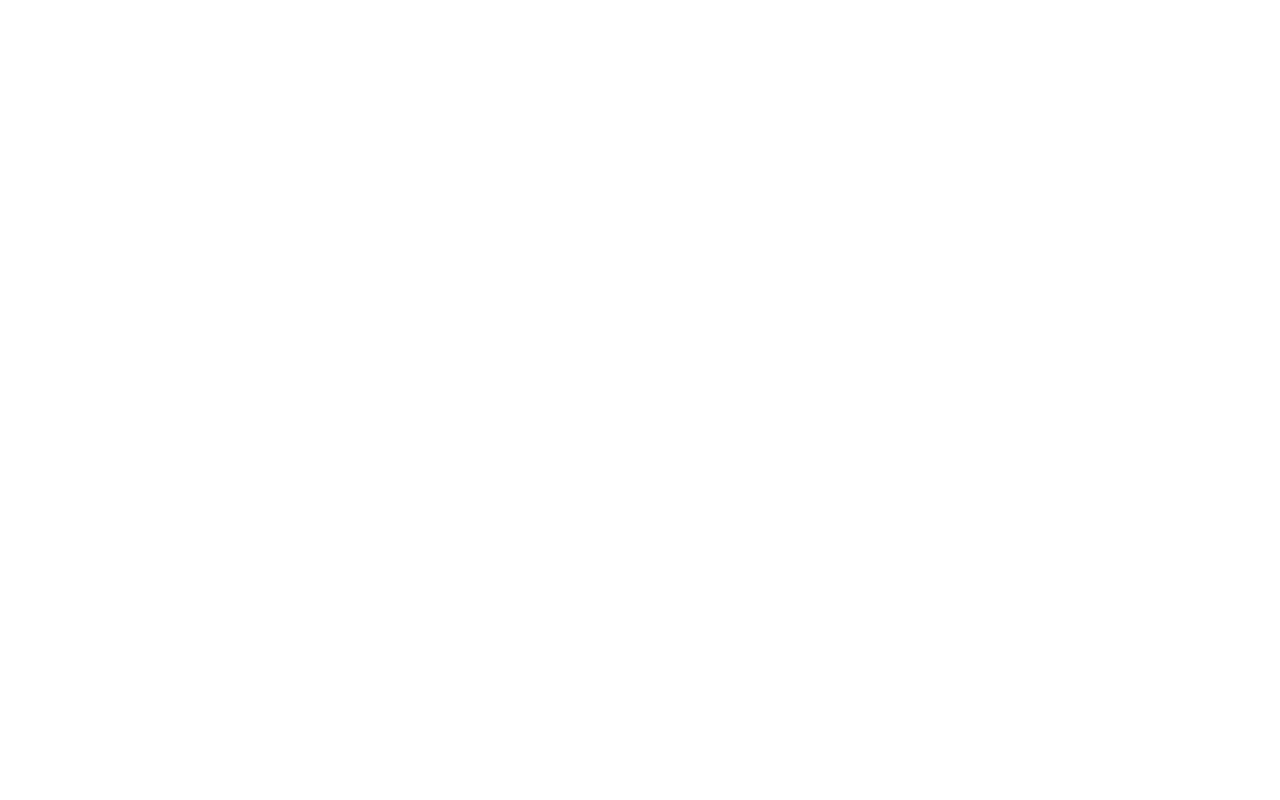
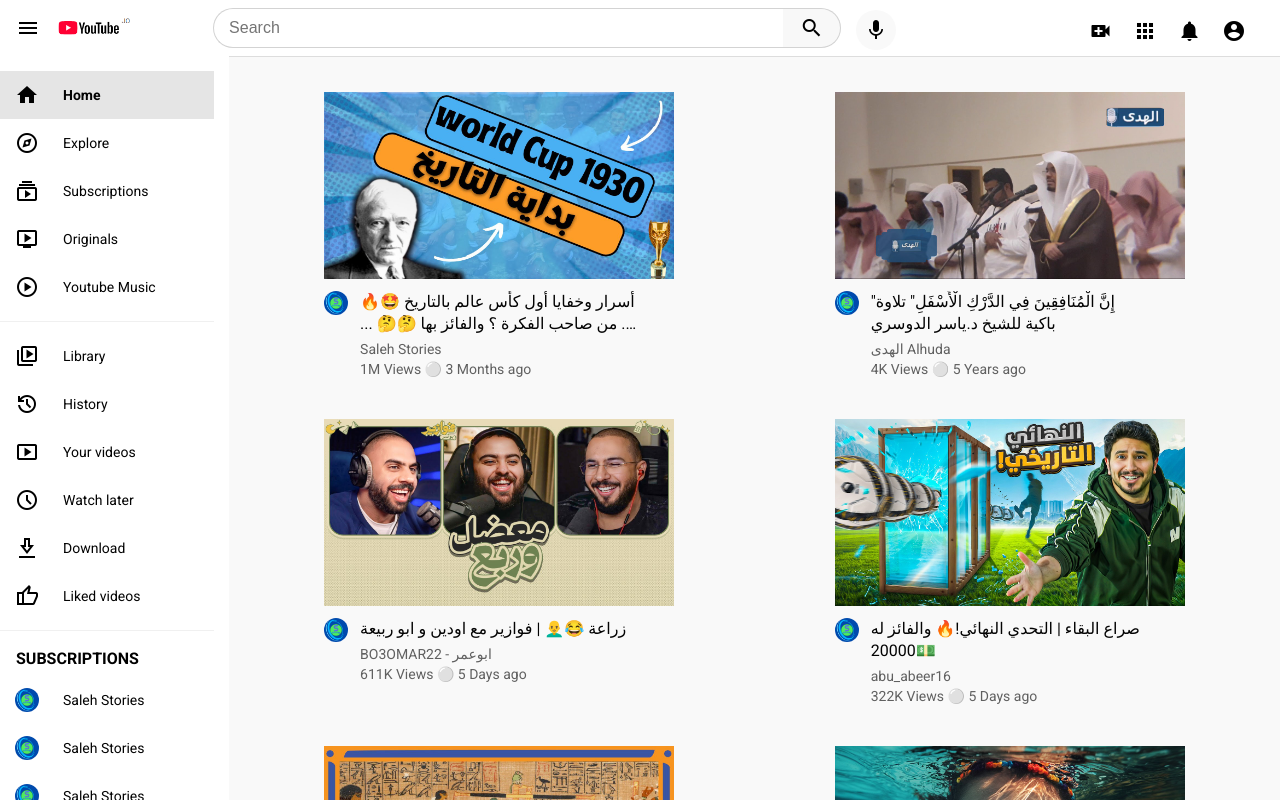
Before and after one commit to SalehMusleh04/Youtube_HP, a plain HTML site: page index.html in a window 1280 px wide. Drawn offline with nearby package versions, Linux system fonts and the light colour scheme.

Commit message:
Youtube-webpage

```diff
--- a/index.html
+++ b/index.html
@@ -0,0 +1,218 @@
+<!DOCTYPE html>
+<html lang="en">
+<head>
+    <meta charset="UTF-8">
+    <meta name="viewport" content="width=device-width, initial-scale=1.0">
+    <link rel="stylesheet" href="style.css">
+    <link rel="stylesheet" href="https://fonts.googleapis.com/icon?family=Material+Icons">
+    <link rel="stylesheet" href="https://fonts.googleapis.com/css2?family=Material+Symbols+Outlined&display=swap" />
+
+    <title>Youtube</title>
+</head>
+<body>
+    <header>
+<div class="left-section">
+ <i class="material-icons">menu</i>
+<img src="youtube_img.png" alt="Youtube-Logo">
+
+</div>
+
+<div class="mid-section">
+<form action="">
+    <input type="text" placeholder="Search">
+   <button><i class="material-icons">search</i></button>
+</form>
+<i class="material-icons">mic</i>
+</div>
+
+<div class="right-section">
+    <a href=""><i class="material-icons">video_call</i></a>
+    <a href=""><i class="material-icons">apps</i></a>
+    <a href=""><i class="material-icons">notifications</i></a>
+    <a href=""><i class="material-icons">account_circle</i></a>
+</div>
+</header>
+
+
+    <div class="content-area" >
+<aside>
+ <nav>
+
+   <a href="" class="nav-link active">
+    <i class="material-icons">home</i>
+     <span id="active-span">Home</span>
+   </a>
+
+   <a href="" class="nav-link">
+    <i class="material-symbols-outlined">&#xe87a;</i>
+     <span>Explore</span>
+   </a>
+
+   <a href="" class="nav-link">
+    <i class="material-symbols-outlined">&#xe064;</i>
+     <span>Subscriptions</span>
+   </a>
+
+   <a href="" class="nav-link">
+    <i class="material-symbols-outlined">&#xe639;</i>
+     <span>Originals</span>
+   </a>
+
+   <a href="" class="nav-link">
+    <i class="material-symbols-outlined">&#xe1c4;</i>
+     <span>Youtube Music</span>
+   </a>
+<hr>
+
+<a href="" class="nav-link">
+    <i class="material-symbols-outlined">&#xe04a;</i>
+     <span>Library</span>
+   </a>
+   <a href="" class="nav-link">
+    <i class="material-symbols-outlined">&#xe889;</i>
+     <span>History</span>
+   </a>
+   <a href="" class="nav-link">
+    <i class="material-symbols-outlined">&#xf06a;</i>
+     <span>Your videos</span>
+   </a>
+   <a href="" class="nav-link">
+    <i class="material-symbols-outlined">&#xe8b5;</i>
+     <span>Watch later</span>
+   </a>
+   <a href="" class="nav-link">
+    <i class="material-symbols-outlined">&#xf523;</i>
+     <span>Download</span>
+   </a>
+   <a href="" class="nav-link">
+    <i class="material-symbols-outlined">&#xe8dc;</i>
+     <span>Liked videos</span>
+   </a>
+<hr>
+<p>Subscriptions</p>
+
+<a href="" class="nav-link">
+    <img class="img-channel" src="Saleh-Channel.jpg" alt="Saleh-Stories">
+     <span>Saleh Stories</span>
+   </a>
+   <a href="" class="nav-link">
+    <img class="img-channel" src="Saleh-Channel.jpg" alt="Saleh-Stories">
+     <span>Saleh Stories</span>
+   </a>
+   <a href="" class="nav-link">
+    <img class="img-channel" src="Saleh-Channel.jpg" alt="Saleh-Stories">
+     <span>Saleh Stories</span>
+   </a>
+   <a href="" class="nav-link">
+    <img class="img-channel" src="Saleh-Channel.jpg" alt="Saleh-Stories">
+     <span>Saleh Stories</span>
+   </a>
+ </nav>
+</aside>
+
+<main>
+
+    <div class="videos-container">
+        <div class="video">
+            <div class="thumbnail">
+                <img src="FirstWorldCup.jpg" alt="Fifa 1930">
+            </div>
+            <div class="video-details">
+               <div class="creator-img">
+                 <img src="Saleh-Channel.jpg" alt="Saleh-Stories" class="img-channel">
+               </div>
+               <div class="title">
+                <a href="" class="video-title"> أسرار وخفايا أول كأس عالم بالتاريخ 🤩🔥 ... من صاحب الفكرة ؟ والفائز بها 🤔🤔 ... تفاصيل مثيرة 🤯🔥</a>
+                <a href="" class="video-creator">Saleh Stories <i class="material-icons">&#xe86c;</i></a>
+                <span>1M Views ⚪ 3 Months ago</span>
+               </div>
+            </div>
+        </div>
+
+        <div class="video">
+          <div class="thumbnail">
+              <img src="YD.jpg" alt="Fifa 1930">
+          </div>
+          <div class="video-details">
+             <div class="creator-img">
+               <img src="Saleh-Channel.jpg" alt="Saleh-Stories" class="img-channel">
+             </div>
+             <div class="title">
+              <a href="" class="video-title"> "إِنَّ الْمُنَافِقِينَ فِي الدَّرْكِ الْأَسْفَلِ" تلاوة باكية للشيخ د.ياسر الدوسري</a>
+              <a href="" class="video-creator">الهدى Alhuda <i class="material-icons">&#xe86c;</i></a>
+              <span>4K Views ⚪ 5 Years ago</span>
+             </div>
+          </div>
+      </div>
+      <div class="video">
+        <div class="thumbnail">
+            <img src="BO-OMAR.jpg" alt="Fifa 1930">
+        </div>
+        <div class="video-details">
+           <div class="creator-img">
+             <img src="Saleh-Channel.jpg" alt="Saleh-Stories" class="img-channel">
+           </div>
+           <div class="title">
+            <a href="" class="video-title"> زراعة 😂👨‍🦲 | فوازير مع اودين و ابو ربيعة</a>
+            <a href="" class="video-creator">BO3OMAR22 - ابوعمر <i class="material-icons">&#xe86c;</i></a>
+            <span>611K Views ⚪ 5 Days ago</span>
+           </div>
+        </div>
+    </div>
+    <div class="video">
+      <div class="thumbnail">
+          <img src="Abo-Abeer.jpg" alt="Fifa 1930">
+      </div>
+      <div class="video-details">
+         <div class="creator-img">
+           <img src="Saleh-Channel.jpg" alt="Saleh-Stories" class="img-channel">
+         </div>
+         <div class="title">
+          <a href="" class="video-title"> صراع البقاء | التحدي النهائي!🔥 والفائز له 20000💵 </a>
+          <a href="" class="video-creator">abu_abeer16 <i class="material-icons">&#xe86c;</i></a>
+          <span>322K Views ⚪ 5 Days ago</span>
+         </div>
+      </div>
+  </div>
+  <div class="video">
+    <div class="thumbnail">
+        <img src="Qudos.jpg" alt="Fifa 1930">
+    </div>
+    <div class="video-details">
+       <div class="creator-img">
+         <img src="Saleh-Channel.jpg" alt="Saleh-Stories" class="img-channel">
+       </div>
+       <div class="title">
+        <a href="" class="video-title">ابرز 5 حضارات اختفت</a>
+        <a href="" class="video-creator">الأخوين قدس <i class="material-icons">&#xe86c;</i></a>
+        <span>622K Views ⚪ 3 Weeks ago </span>
+       </div>
+    </div>
+</div>
+<div class="video">
+  <div class="thumbnail">
+      <img src="Jo.jpg" alt="Fifa 1930">
+  </div>
+  <div class="video-details">
+     <div class="creator-img">
+       <img src="Saleh-Channel.jpg" alt="Saleh-Stories" class="img-channel">
+     </div>
+     <div class="title">
+      <a href="" class="video-title"> وصلت عند قبائل الباجاو - يعيشون تحت الماء بلا أكسجين </a>
+      <a href="" class="video-creator">Joe HaTTab <i class="material-icons">&#xe86c;</i> </a>
+      <span>7.7M Views ⚪ 10 Days ago</span>
+     </div>
+  </div>
+</div>
+    </div>
+
+</main>
+
+</div>
+
+
+
+
+</body>
+
+</html>
--- a/style.css
+++ b/style.css
@@ -1 +1,273 @@
-@import url();
+@import url('https://fonts.googleapis.com/css2?family=Roboto:wght@400;700&display=swap');
+*{
+    margin: 0;
+    padding: 0;
+    box-sizing: border-box;
+}
+
+html {
+    font-size : 10px ;
+}
+
+body{
+    font-family:  "Roboto" ,  "Arial" , sans-serif ;
+
+}
+
+header {
+   display: flex;
+   justify-content: space-between;
+  align-items: center;
+  height: 56px;
+  padding: 0 16px 0 16px;
+}
+
+.left-section{
+    display: flex;
+    align-items: center;
+    cursor: pointer;
+
+}
+
+.left-section img {
+    width : 93px;
+    padding-left: 16px;
+}
+
+.mid-section {
+    display: flex;
+    align-items: center;
+    margin-left: -9%;
+}
+
+.mid-section form {
+    display: flex;
+    height: 40px;
+    width: 628px;
+}
+
+.mid-section input {
+    width: 100%;
+    border-radius: 20px 0 0 20px;
+    padding: 15px;
+    font-size: 1.6rem;
+    border: 1px solid #d3d3d3;
+    border-right: none;
+}
+
+.mid-section button {
+    border-radius : 0 20px 20px 0 ;
+    border: 1px solid #d3d3d3;
+    border-left: none;
+    width: 64px ;
+    background-color: #f8f8f8;
+    display: flex;
+    justify-content: center;
+    align-items: center;
+}
+.mid-section button:hover{
+    background-color: #f0f0f0;
+    border-color: #c6c6c6;
+    cursor: pointer;
+}
+.mid-section > i {
+    background-color: #f9f9f9;
+    width: 40px;
+    height: 40px;
+    border-radius: 70px;
+    display: flex;
+    justify-content: center;
+    align-items: center;
+    margin-left: 15px;
+    margin-top: 3px;
+}
+
+.mid-section > i:hover {
+    background-color: #cccfce;
+    cursor: pointer;
+}
+
+.right-section a {
+    padding-right: 18px;
+
+    text-decoration: none;
+    color: black;
+
+}
+
+.right-section i {
+    padding-top: 7px;
+}
+
+.content-area{
+    height: calc(100vh - 56px); /* من ارتفاع النافذة كلها header هون شلت ارتفاع ال  */
+    display: flex;
+    background-color: #f9f9f9;
+}
+
+aside {
+    height: 100%; /* content-area وهو ال parent اخذت طول المية بالمية نسبة الى ال  */
+    width: 280px;
+    background-color: white;
+    overflow-y : auto;
+}
+
+nav {
+    width: 100%;
+    display: flex;
+    flex-direction: column;
+    margin: 15px 0;
+    padding-right: 15px;
+}
+
+.nav-link {
+    padding: 10px 15px;
+    display: flex;
+    align-items: center;
+    text-decoration: none;
+    color: black;
+}
+
+.nav-link span {
+    margin-left: 24px;
+    line-height: 2em; /* تُستخدم للتحكم في المسافة بين أسطر النصوص داخل العنصر */
+    font-size: 1.4rem;
+    font-weight: 400;
+    color: #030303;
+}
+
+.active {
+   background-color: #e5e5e5;
+}
+
+#active-span{
+    font-weight: 550;
+}
+
+.nav-link:hover {
+    background-color: rgba(0, 0, 0, 0.05);
+}
+
+hr{
+    height: 1px ;
+    margin : 10px 0;
+    border: none ;
+    background-color: #f0f0f0;
+}
+
+nav p{
+    font-size: 1.6rem;
+    padding: 8px 16px ;
+    font-weight: 520;
+    text-transform: uppercase;
+}
+
+.img-channel{
+    height: 24px;
+    width: 24px;
+    border-radius: 50%;
+}
+
+main{
+    height: 100%;
+    width: 100%;
+    padding: 35px 15px;
+    border-top: 1px solid #ddd;
+    overflow-y: auto;
+}
+
+.videos-container{
+    display: flex;
+    flex-direction: row;
+    justify-content: space-around; /* تترك مسافة متساوية بين العناصر ولكن مع اضافة انها تترك من اليمين واليسار ايضا للعناصر مسافة space-between هذه مثل ال   */
+    flex-wrap: wrap;
+}
+
+.video{
+    width: 350px;
+    margin-bottom: 40px;
+    cursor: pointer;
+}
+
+.thumbnail{
+    width: 100%;
+    height: 187px;
+    margin-bottom: 12px;
+}
+
+.thumbnail img {
+    width: 100%;
+    height: 100%;
+}
+
+.video-details{
+    display: flex;
+}
+
+.creator-img img {
+    margin-right: 12px;
+}
+
+.title{
+    display: flex;
+    flex-direction: column;
+}
+
+.title a{
+    text-decoration: none;
+}
+
+.video-title{
+    color: rgb(3, 3, 3);
+    font-size: 1.6rem ;
+    max-width: 278px ; /* حتى اذا كان العنوان طويل جدا ما يخرج عن الاطار */
+    font-weight: 500;
+    line-height: 2.2rem;
+    margin-bottom: 4px;
+    overflow: hidden;
+    display: -webkit-box;
+    -webkit-line-clamp: 2; /*  يقص عند اي سطر */
+    -webkit-box-orient: vertical; /* مهمة لجعل السطور بشكل عامودي */
+}
+
+.video-creator , .title span {
+    color: rgb(96,96,96);
+    font-size: 1.4rem;
+    line-height: 2rem;
+    font-weight: 400;
+}
+
+.video-creator:hover{
+    color: #030303;
+}
+
+.video-creator  {
+    display: flex;
+    align-items: center;
+}
+
+.video-creator  i {
+    font-size: 15px;
+    margin-left: 4px;
+}
+
+aside::-webkit-scrollbar {
+   width: 6px;
+   height: 6px;
+}
+
+aside::-webkit-scrollbar-track /* (Scrollbar) هذا يمثل المسار الذي يتحرك عليه شريط التمرير  */{
+    background-color: #ffffff;
+
+}
+
+
+aside::-webkit-scrollbar-thumb /*  هذا يمثل الشريط الفعلي الذي يتم سحبه للتمرير */{
+    background-color: #c3bebe;
+    border-radius: 50px;
+
+}
+
+aside::-webkit-scrollbar-thumb:hover {
+    background-color: #787272;
+}
```
Also changed, not shown: Abo-Abeer.jpg (added), BO-OMAR.jpg (added), FirstWorldCup.jpg (added), Jo.jpg (added), Qudos.jpg (added), Saleh-Channel.jpg (added), YD.jpg (added).
